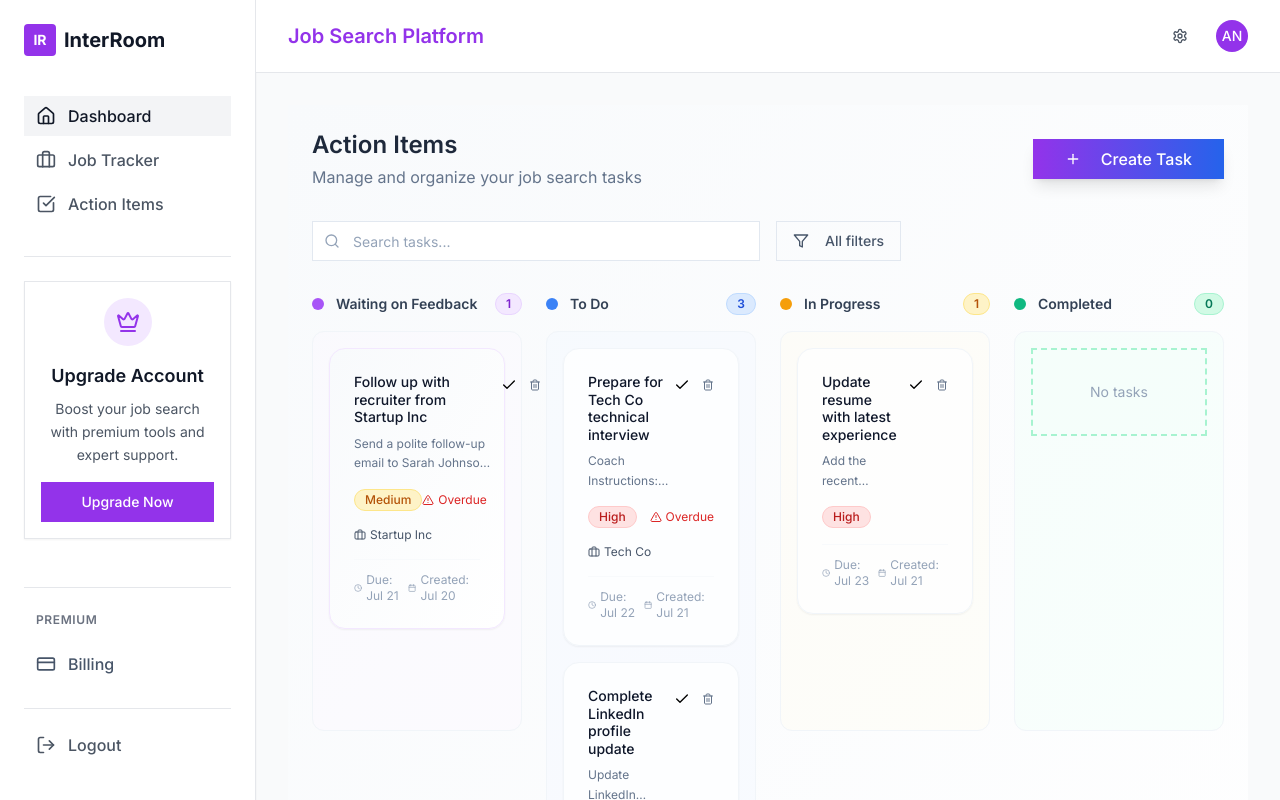
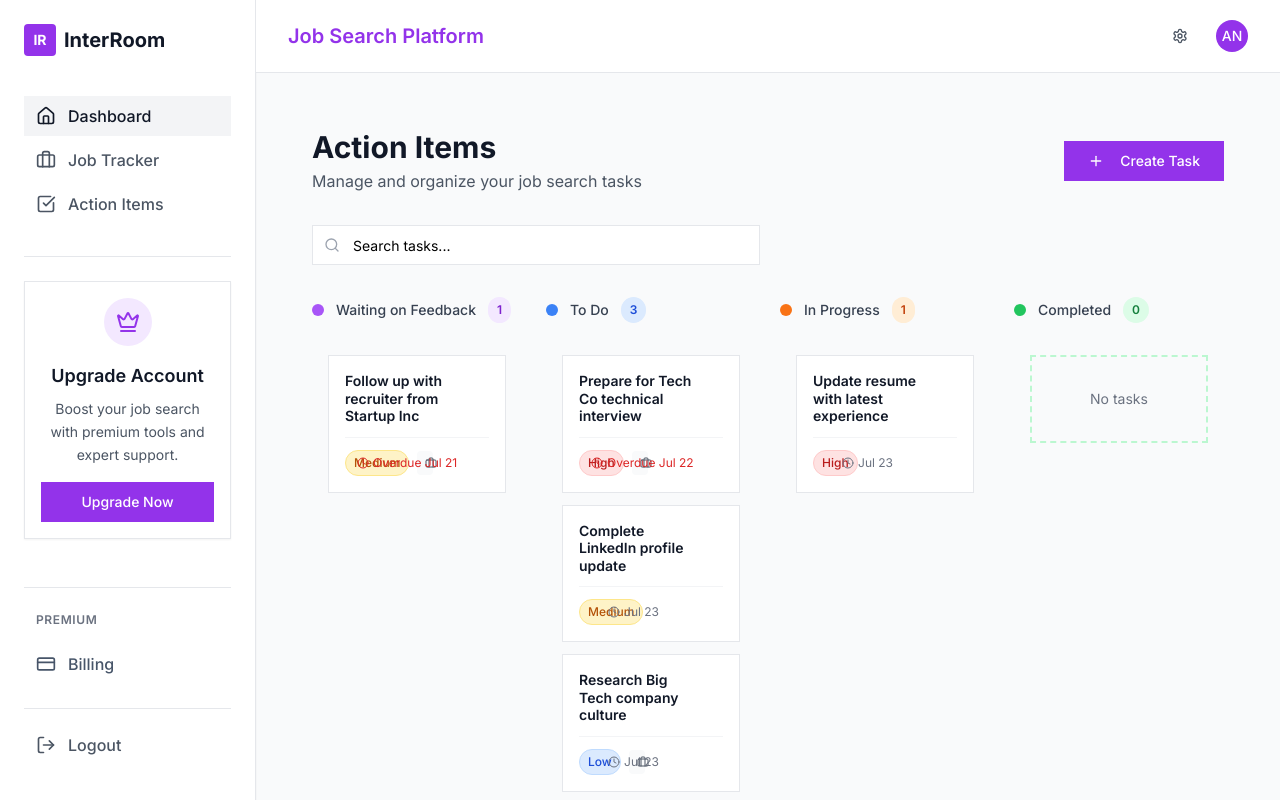
Before and after one commit to interroom-product/action-items, a Next.js app: page /action-items in a window 1280 px wide. Shown: the top 800 px of the page. Built offline with nearby package versions, Linux system fonts and the light colour scheme.

Commit message:
feat: restore v3 from v1
Restore job-search-platform from previous version

#VERCEL_SKIP

Co-authored-by: null <215475725+interroom-product@users.noreply.github.com>

```diff
--- a/app/job-tracker/page.tsx
+++ b/app/job-tracker/page.tsx
@@ -474,7 +474,7 @@ export default function JobTrackerPage() {
           </div>
           <Popover>
             <PopoverTrigger asChild>
-              <Button variant="outline" className="flex gap-2">
+              <Button variant="outline" className="flex gap-2 bg-transparent">
                 <Filter className="h-4 w-4" />
                 <span>Filter</span>
                 {(filters.status || filters.company || filters.position || filters.dateFrom || filters.dateTo) && (
@@ -566,13 +566,13 @@ export default function JobTrackerPage() {
         <Tabs defaultValue="submitted" className="space-y-4" onValueChange={(value) => setActiveTab(value)}>
           <TabsList>
             <TabsTrigger value="submitted">
-              Submitted Applications
+              My Submitted Applications
               <span className="ml-2 rounded-full bg-blue-100 px-2 py-0.5 text-xs text-blue-600">
                 {filteredApplications.length}
               </span>
             </TabsTrigger>
             <TabsTrigger value="pending">
-              Pending Applications
+              Jobs to Review
               <span className="ml-2 rounded-full bg-purple-100 px-2 py-0.5 text-xs text-purple-600">
                 {filteredPendingApplications.length}
               </span>
@@ -709,7 +709,7 @@ export default function JobTrackerPage() {
                                         </Label>
                                       </div>
                                       <Button className="w-full" onClick={() => handleApply(app)}>
-                                        Move to Submitted Applications
+                                        Move to My Submitted Applications
                                       </Button>
                                     </div>
                                   </DialogContent>
@@ -721,7 +721,7 @@ export default function JobTrackerPage() {
                       ) : (
                         <TableRow>
                           <TableCell colSpan={5} className="text-center py-6 text-muted-foreground">
-                            No pending applications found. Try adjusting your search or filters.
+                            No jobs to review found. Try adjusting your search or filters.
                           </TableCell>
                         </TableRow>
                       )}
--- a/components/action-item.tsx
+++ b/components/action-item.tsx
@@ -3,7 +3,7 @@
 import type React from "react"
 
 import { useState } from "react"
-import { Trash2, Clock, Calendar, Briefcase, AlertTriangle, Check } from "lucide-react"
+import { Trash2, Clock, Briefcase, Check, GripVertical } from "lucide-react"
 import { useNotifications } from "@/hooks/use-notifications"
 import { Badge } from "@/components/ui/badge"
 import { Button } from "@/components/ui/button"
@@ -11,7 +11,7 @@ import { Button } from "@/components/ui/button"
 export interface ActionItemProps {
   id: string
   task: string
-  description?: string // Add this line
+  description?: string
   status: "Not Started" | "In Progress" | "Completed" | "Pending"
   dueDate: string
   priority: "Low" | "Medium" | "High"
@@ -25,7 +25,7 @@ export interface ActionItemProps {
 export function ActionItem({
   id,
   task,
-  description, // Add this parameter
+  description,
   status,
   dueDate,
   priority,
@@ -53,13 +53,17 @@ export function ActionItem({
   const getPriorityBadge = (priority: string) => {
     switch (priority) {
       case "High":
-        return <Badge className="bg-red-100 text-red-700 border-red-200 font-medium">High</Badge>
+        return <Badge className="bg-red-100 text-red-700 border-red-200 font-medium px-2 py-1 text-xs">High</Badge>
       case "Medium":
-        return <Badge className="bg-amber-100 text-amber-700 border-amber-200 font-medium">Medium</Badge>
+        return (
+          <Badge className="bg-amber-100 text-amber-700 border-amber-200 font-medium px-2 py-1 text-xs">Medium</Badge>
+        )
       case "Low":
-        return <Badge className="bg-blue-100 text-blue-800 border-blue-200 font-medium">Low</Badge>
+        return <Badge className="bg-blue-100 text-blue-700 border-blue-200 font-medium px-2 py-1 text-xs">Low</Badge>
       default:
-        return <Badge className="bg-slate-100 text-slate-700 border-slate-200 font-medium">Unknown</Badge>
+        return (
+          <Badge className="bg-gray-100 text-gray-700 border-gray-200 font-medium px-2 py-1 text-xs">Unknown</Badge>
+        )
     }
   }
 
@@ -73,34 +77,33 @@ export function ActionItem({
     })
   }
 
-  // For the "Waiting" column, we can highlight the card with a purple background
   const isHighlighted = status === "Pending"
 
   return (
     <div
-      className={`rounded-2xl p-6 shadow-sm hover:shadow-md transition-all duration-300 cursor-pointer group mb-4 border ${
-        isHighlighted
-          ? "bg-gradient-to-br from-purple-25 to-purple-50/30 border-purple-100 hover:border-purple-200"
-          : status === "Completed"
-            ? "bg-gradient-to-br from-slate-25 to-slate-50/30 border-slate-100 hover:border-slate-200"
-            : "bg-white/80 border-slate-100 hover:border-slate-200 hover:bg-white"
-      } hover:scale-[1.01] hover:-translate-y-1`}
+      className={`bg-white rounded-lg p-4 border border-gray-200 hover:border-gray-300 transition-colors cursor-pointer group min-h-[120px] flex flex-col justify-between ${
+        status === "Completed" ? "opacity-75" : ""
+      }`}
       onMouseEnter={() => setIsHovered(true)}
       onMouseLeave={() => setIsHovered(false)}
       onClick={() => onClick && onClick(id)}
     >
-      {/* Task content */}
-      <div className="space-y-4">
-        <div className="flex justify-between items-start">
+      <div className="absolute top-3 right-3 opacity-0 group-hover:opacity-40 transition-opacity">
+        <GripVertical className="h-4 w-4 text-gray-400" />
+      </div>
+
+      <div className="space-y-3 flex-1">
+        <div className="flex justify-between items-start pr-6">
           <div className="flex-1">
             <h4
-              className={`text-sm font-medium leading-tight ${status === "Completed" ? "text-slate-500" : "text-slate-900"}`}
+              className={`text-sm font-semibold leading-tight ${
+                status === "Completed" ? "text-gray-500 line-through" : "text-gray-900"
+              }`}
             >
               {task}
             </h4>
-            {/* Description preview */}
             {description && (
-              <p className="text-xs text-slate-500 mt-2 line-clamp-2 leading-relaxed">
+              <p className="text-xs text-gray-600 mt-2 line-clamp-2 leading-relaxed hidden group-hover:block">
                 {description
                   .replace(/\*\*(.*?)\*\*/g, "$1")
                   .replace(/\*(.*?)\*/g, "$1")
@@ -110,48 +113,52 @@ export function ActionItem({
               </p>
             )}
           </div>
-          <div className="flex items-center gap-2 transition-opacity">
-            {status !== "Completed" && (
-              <Button variant="ghost" size="icon" className="h-6 w-6" onClick={handleMarkComplete}>
-                <Check className="h-4 w-4" />
-              </Button>
-            )}
-            {onDelete && (
-              <button onClick={handleDelete} className="text-xs text-slate-500 hover:text-red-600 transition-colors">
-                <Trash2 className="h-3 w-3" />
-              </button>
+        </div>
+
+        <div className="flex items-center justify-between text-xs pt-3 border-t border-gray-100 gap-3">
+          <div className="flex items-center gap-2 flex-1 min-w-0">
+            {getPriorityBadge(priority)}
+            {relatedApplication && (
+              <div className="flex items-center text-gray-600 min-w-0 bg-gray-50 rounded px-2 py-1">
+                <Briefcase className="h-3 w-3 mr-1 flex-shrink-0" />
+                <span className="truncate max-w-[80px] text-xs">{relatedApplication}</span>
+              </div>
             )}
           </div>
-        </div>
 
-        {/* Priority badge */}
-        <div className="flex items-center justify-between mt-1">
-          {getPriorityBadge(priority)}
-          {isOverdue && (
-            <div className="flex items-center text-red-600 text-xs">
-              <AlertTriangle className="h-3 w-3 mr-1" />
-              Overdue
+          <div className="flex items-center gap-3 flex-shrink-0">
+            <div
+              className={`flex items-center ${isOverdue && status !== "Completed" ? "text-red-600" : "text-gray-500"}`}
+            >
+              <Clock className="h-3 w-3 mr-1" />
+              <span className="whitespace-nowrap text-xs">
+                {isOverdue && status !== "Completed" ? "Overdue " : ""}
+                {formatDate(dueDate)}
+              </span>
             </div>
-          )}
-        </div>
 
-        {/* Company name if available */}
-        {relatedApplication && (
-          <div className="flex items-center text-xs text-slate-600">
-            <Briefcase className="h-3 w-3 mr-1" />
-            <span className="truncate">{relatedApplication}</span>
-          </div>
-        )}
-
-        {/* Dates section */}
-        <div className="flex items-center justify-between text-xs text-slate-400 pt-3 border-t border-slate-50">
-          <div className="flex items-center">
-            <Clock className="h-3 w-3 mr-1" />
-            <span>Due: {formatDate(dueDate)}</span>
-          </div>
-          <div className="flex items-center">
-            <Calendar className="h-3 w-3 mr-1" />
-            <span>Created: {formatDate(createdAt)}</span>
+            <div className={`flex items-center gap-1 transition-opacity ${isHovered ? "opacity-100" : "opacity-0"}`}>
+              {status !== "Completed" && (
+                <Button
+                  variant="ghost"
+                  size="icon"
+                  className="h-6 w-6 hover:bg-green-50 hover:text-green-600"
+                  onClick={handleMarkComplete}
+                >
+                  <Check className="h-3 w-3" />
+                </Button>
+              )}
+              {onDelete && (
+                <Button
+                  variant="ghost"
+                  size="icon"
+                  className="h-6 w-6 hover:bg-red-50 hover:text-red-600"
+                  onClick={handleDelete}
+                >
+                  <Trash2 className="h-3 w-3" />
+                </Button>
+              )}
+            </div>
           </div>
         </div>
       </div>
--- a/components/action-items-board.tsx
+++ b/components/action-items-board.tsx
@@ -2,7 +2,7 @@
 
 import { useState } from "react"
 import { DragDropContext, type DropResult, Draggable, Droppable } from "react-beautiful-dnd"
-import { Plus, Search, Filter } from "lucide-react"
+import { Plus, Search } from "lucide-react"
 
 import { Badge } from "@/components/ui/badge"
 import { Button } from "@/components/ui/button"
@@ -27,7 +27,6 @@ export function ActionItemsBoard() {
       (item.relatedApplication && item.relatedApplication.toLowerCase().includes(searchQuery.toLowerCase())),
   )
 
-  // Group items by status with renamed columns and new order
   const columns = {
     "Waiting on Feedback": filteredItems.filter((item) => item.status === "Pending"),
     "To Do": filteredItems.filter((item) => item.status === "Not Started"),
@@ -54,7 +53,6 @@ export function ActionItemsBoard() {
     if (!destination) return
     if (destination.droppableId === source.droppableId && destination.index === source.index) return
 
-    // Map the column names back to status values
     const statusMap: Record<string, "Not Started" | "In Progress" | "Completed" | "Pending"> = {
       "To Do": "Not Started",
       "In Progress": "In Progress",
@@ -81,52 +79,39 @@ export function ActionItemsBoard() {
   }
 
   return (
-    <div className="min-h-screen bg-gradient-to-br from-slate-50 to-white p-6">
+    <div className="min-h-screen bg-gray-50 p-6">
       {/* Header */}
       <div className="flex items-center justify-between mb-8">
         <div>
-          <h1 className="text-2xl font-semibold text-slate-800">Action Items</h1>
-          <p className="text-slate-500 mt-1">Manage and organize your job search tasks</p>
+          <h1 className="text-3xl font-bold text-gray-900">Action Items</h1>
+          <p className="text-gray-600 mt-1">Manage and organize your job search tasks</p>
         </div>
-        <div className="flex items-center gap-2">
-          {/* Enhanced Create Button with Animation */}
         <Button
           onClick={handleCreateTask}
-            className="bg-gradient-to-r from-purple-600 to-blue-600 hover:from-purple-700 hover:to-blue-700 text-white border-none px-8 py-3 text-base font-medium shadow-lg hover:shadow-xl transition-all duration-300 transform hover:scale-105 hover:-translate-y-0.5 min-w-[160px] group"
+          className="bg-purple-600 hover:bg-purple-700 text-white px-6 py-2 rounded-lg font-medium"
         >
-            <Plus className="h-5 w-5 mr-3 transition-transform duration-300 group-hover:rotate-90" />
+          <Plus className="h-4 w-4 mr-2" />
           Create Task
         </Button>
       </div>
-      </div>
 
-      {/* Search and Filters */}
-      <div className="flex items-center gap-4 mb-8">
-        <div className="relative flex-1 max-w-md">
-          <Search className="absolute left-3 top-1/2 h-4 w-4 -translate-y-1/2 text-slate-400" />
+      <div className="mb-8">
+        <div className="relative max-w-md">
+          <Search className="absolute left-3 top-1/2 h-4 w-4 -translate-y-1/2 text-gray-400" />
           <Input
             placeholder="Search tasks..."
-            className="pl-10 bg-white border-slate-200 text-slate-800 placeholder:text-slate-400 focus:border-purple-500"
+            className="pl-10 bg-white border-gray-200"
             value={searchQuery}
             onChange={(e) => setSearchQuery(e.target.value)}
           />
         </div>
-        <Button
-          variant="outline"
-          className="text-slate-600 hover:text-slate-900 hover:bg-slate-100 border-slate-200 bg-transparent"
-        >
-          <Filter className="h-4 w-4 mr-2" />
-          All filters
-        </Button>
       </div>
 
       {/* Kanban Board */}
       <DragDropContext onDragEnd={onDragEnd}>
-        <div className="grid grid-cols-1 md:grid-cols-2 lg:grid-cols-3 xl:grid-cols-4 gap-6">
+        <div className="grid grid-cols-1 md:grid-cols-2 lg:grid-cols-4 gap-6">
           {Object.entries(columns).map(([columnId, items]) => (
             <div key={columnId} className="space-y-4">
-              {/* Column Header */}
-              <div className="flex items-center justify-between mb-4">
               <div className="flex items-center gap-3">
                 <div
                   className={`w-3 h-3 rounded-full ${
@@ -135,21 +120,21 @@ export function ActionItemsBoard() {
                       : columnId === "To Do"
                         ? "bg-blue-500"
                         : columnId === "In Progress"
-                            ? "bg-amber-500"
-                            : "bg-emerald-500"
+                          ? "bg-orange-500"
+                          : "bg-green-500"
                   }`}
                 />
-                  <h3 className="text-sm font-semibold text-slate-700">{columnId}</h3>
-                </div>
+                <h3 className="text-sm font-medium text-gray-700">{columnId}</h3>
                 <Badge
-                  className={`${
+                  variant="secondary"
+                  className={`text-xs px-2 py-1 rounded-full ${
                     columnId === "Waiting on Feedback"
-                      ? "bg-purple-100 text-purple-700 border-purple-200"
+                      ? "bg-purple-100 text-purple-700"
                       : columnId === "To Do"
-                        ? "bg-blue-100 text-blue-700 border-blue-200"
+                        ? "bg-blue-100 text-blue-700"
                         : columnId === "In Progress"
-                          ? "bg-amber-100 text-amber-700 border-amber-200"
-                          : "bg-emerald-100 text-emerald-700 border-emerald-200"
+                          ? "bg-orange-100 text-orange-700"
+                          : "bg-green-100 text-green-700"
                   }`}
                 >
                   {items.length}
@@ -162,38 +147,24 @@ export function ActionItemsBoard() {
                   <div
                     {...provided.droppableProps}
                     ref={provided.innerRef}
-                    className={`min-h-[400px] rounded-xl p-4 transition-all duration-200 ${
-                      snapshot.isDraggingOver
-                        ? columnId === "Waiting on Feedback"
-                          ? "bg-purple-50/80"
-                          : columnId === "To Do"
-                            ? "bg-blue-50/80"
-                            : columnId === "In Progress"
-                              ? "bg-amber-50/80"
-                              : "bg-emerald-50/80"
-                        : columnId === "Waiting on Feedback"
-                          ? "bg-purple-50/30"
-                          : columnId === "To Do"
-                            ? "bg-blue-50/30"
-                            : columnId === "In Progress"
-                              ? "bg-amber-50/30"
-                              : "bg-emerald-50/30"
-                    } border border-slate-100`}
+                    className={`min-h-[400px] rounded-lg p-4 transition-colors ${
+                      snapshot.isDraggingOver ? "bg-gray-100" : "bg-transparent"
+                    }`}
                   >
                     <div className="space-y-3">
                       {items.length === 0 ? (
                         <div
-                          className={`border-2 border-dashed rounded-lg p-8 text-center transition-colors ${
+                          className={`border-2 border-dashed rounded-lg p-8 text-center ${
                             columnId === "Waiting on Feedback"
-                              ? "border-purple-200 bg-purple-50/20"
+                              ? "border-purple-200"
                               : columnId === "To Do"
-                                ? "border-blue-200 bg-blue-50/20"
+                                ? "border-blue-200"
                                 : columnId === "In Progress"
-                                  ? "border-amber-200 bg-amber-50/20"
-                                  : "border-emerald-200 bg-emerald-50/20"
+                                  ? "border-orange-200"
+                                  : "border-green-200"
                           }`}
                         >
-                          <p className="text-slate-400 text-sm">No tasks</p>
+                          <p className="text-gray-500 text-sm">No tasks</p>
                         </div>
                       ) : (
                         items.map((item, index) => (
@@ -203,7 +174,7 @@ export function ActionItemsBoard() {
                                 ref={provided.innerRef}
                                 {...provided.draggableProps}
                                 {...provided.dragHandleProps}
-                                className={`${snapshot.isDragging ? "opacity-70 rotate-2" : ""}`}
+                                className={`${snapshot.isDragging ? "opacity-80" : ""}`}
                               >
                                 <ActionItem
                                   id={item.id}
--- a/components/task-details-modal.tsx
+++ b/components/task-details-modal.tsx
@@ -66,8 +66,8 @@ export function TaskDetailsModal({ taskId, open, onOpenChange }: TaskDetailsModa
         return "bg-green-100 text-green-800 border-green-200"
       case "In Progress":
         return "bg-blue-100 text-blue-800 border-blue-200"
-      case "Pending": // Corresponds to "Waiting on Feedback"
-        return "bg-purple-100 text-purple-800 border-purple-200"
+      case "Pending": // Updated to use red color for "Blocked" status
+        return "bg-red-100 text-red-800 border-red-200"
       default:
         return "bg-gray-100 text-gray-800 border-gray-200"
     }
@@ -115,7 +115,7 @@ export function TaskDetailsModal({ taskId, open, onOpenChange }: TaskDetailsModa
                   <SelectValue placeholder="Select status" />
                 </SelectTrigger>
                 <SelectContent>
-                  <SelectItem value="Pending">Waiting on Feedback</SelectItem> {/* Updated name */}
+                  <SelectItem value="Pending">Blocked</SelectItem>
                   <SelectItem value="Not Started">To Do</SelectItem>
                   <SelectItem value="In Progress">In Progress</SelectItem>
                   <SelectItem value="Completed">Completed</SelectItem>
@@ -180,11 +180,7 @@ export function TaskDetailsModal({ taskId, open, onOpenChange }: TaskDetailsModa
 
             <div className="flex flex-wrap gap-2">
               <Badge className={getStatusColor(task.status)}>
-                {task.status === "Not Started"
-                  ? "To Do"
-                  : task.status === "Pending"
-                    ? "Waiting on Feedback" // Updated name
-                    : task.status}
+                {task.status === "Not Started" ? "To Do" : task.status === "Pending" ? "Blocked" : task.status}
               </Badge>
               <Badge className={getPriorityColor(task.priority)}>{task.priority} Priority</Badge>
             </div>
```
Lines whose indentation alone changed are shown as unchanged.
